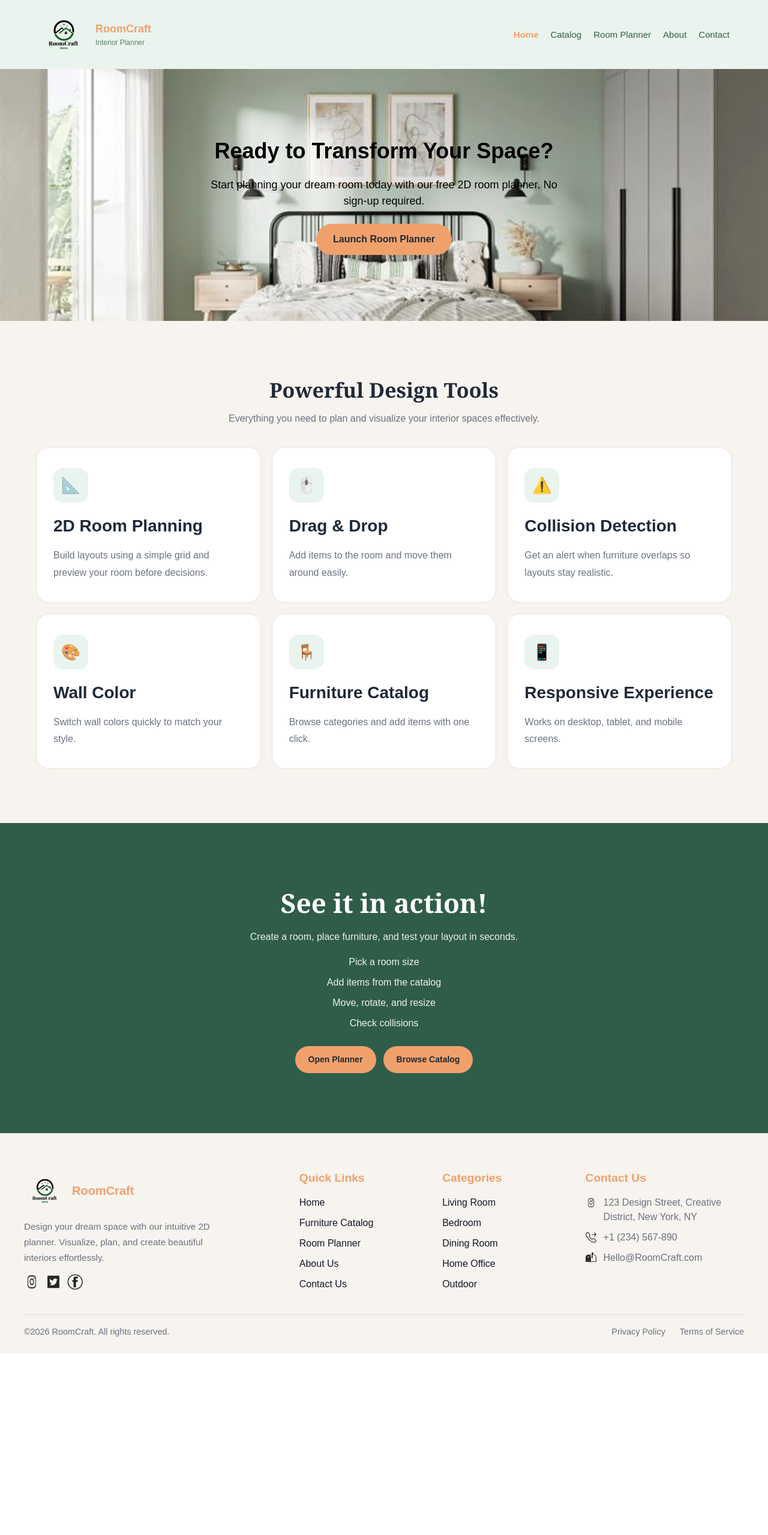
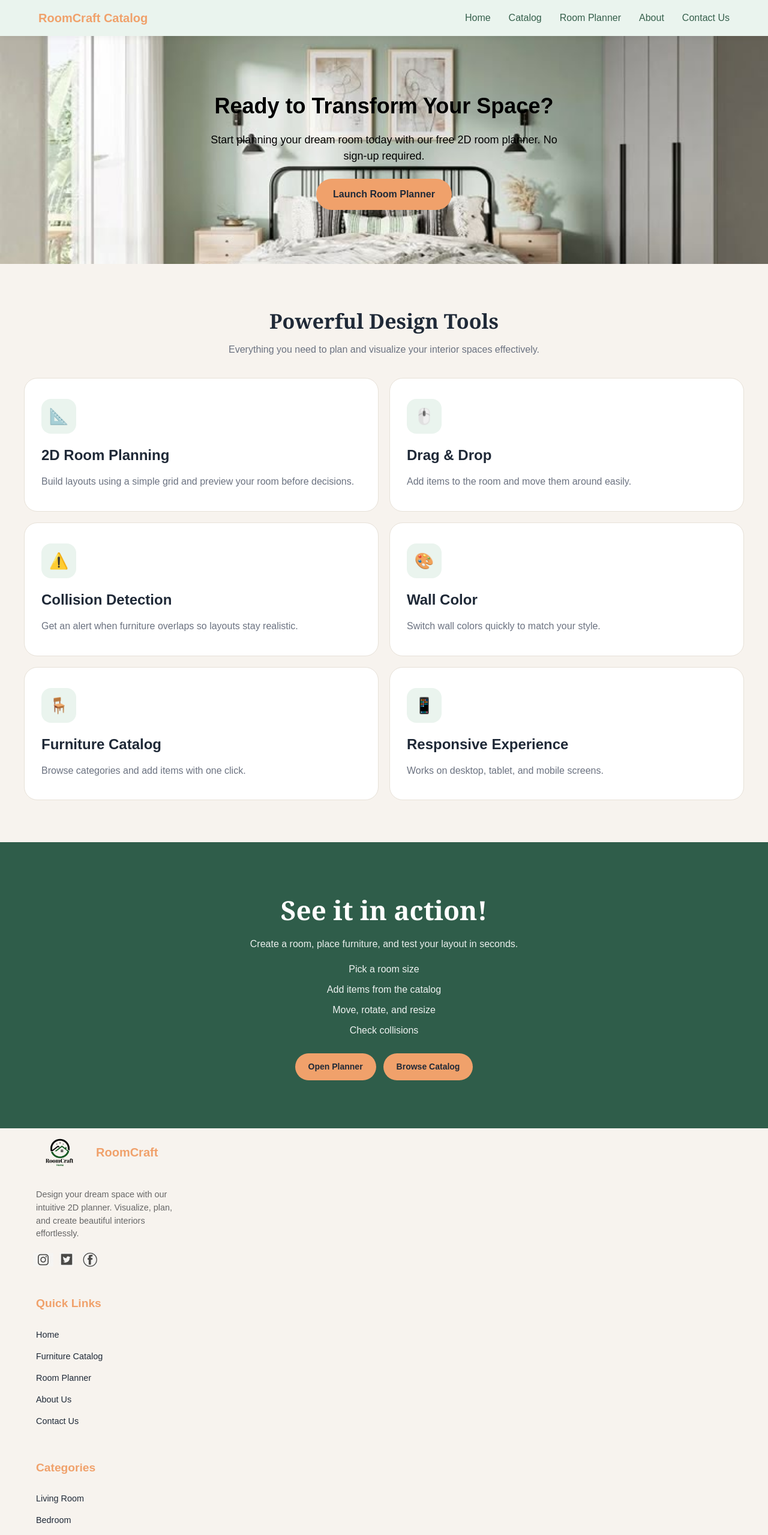
Before and after one commit to ShayMayo/Room-Planner-Final, a plain HTML site: page index.html in a window 1280 px wide. Shown: the top 2559 px of the page at 60% size. Before the commit the page ends 2256 px from the top, so only its background shows below. Drawn offline with Linux system fonts and the light colour scheme.

Commit message:
Arrange the header and textt on the home page

```diff
--- a/index.css
+++ b/index.css
@@ -5,25 +5,23 @@
   box-sizing: border-box;
 }
 
-/* BASE */
+/* PAGE BASE */
+html,
+body {
+  width: 100%;
+  height: 100%;
+}
+
 body {
   font-family: "Assistant", sans-serif;
+  background-color: #f7f3ee;
+  color: #1f2937;
   line-height: 1.5;
-  font-optical-sizing: auto;
-  color: #1f2937;
+  margin: 0;
+  padding: 0;
 }
 
-/* CONTAINERS */
-.cta-container,
-.tools-container,
-.preview-container,
-.footer-container {
-  max-width: 1200px;
-  margin: 0 auto;
-  padding: 20px;
-}
-
-/* BUTTON */
+/* SHARED */
 .button {
   display: inline-block;
   padding: 12px 24px;
@@ -34,189 +32,129 @@ body {
   cursor: pointer;
 }
 
-/* NAVBAR */
+/* NAVBAR  */
 .mainNavbar {
+  display: flex;
+  justify-content: space-between;
+  align-items: center;
+  padding: 15px 5%;
+  background-color: #eaf4ee;
+  box-shadow: 0 2px 10px rgba(0, 0, 0, 0.05);
   position: sticky;
   top: 0;
-  z-index: 9999;
-  background-color: #eaf4ee;
-  display: flex;
-  align-items: center;
-  justify-content: space-between;
-  min-height: 72px;
-  padding: 15px 5%;
+  z-index: 1000;
 }
 
-/* LOGO */
-.logo {
-  text-decoration: none;
+.navLinks {
   display: flex;
+  gap: 30px;
+  list-style: none;
   align-items: center;
-  gap: 10px;
-}
-
-.logo-image {
-  height: 85px;
-  width: auto;
-  display: block;
-}
-
-.logo-name {
-  color: #f0a16b;
-  font-size: 18px;
-  font-weight: 700;
-}
-
-.logo-tagline {
-  color: #5f7f71;
-  font-size: 12px;
-  display: block;
-}
-
-/* NAV LINKS */
-.navLinks {
-  list-style: none;
-  display: flex;
-  gap: 20px;
-  align-items: center;
+  margin: 0;
+  padding: 0;
 }
 
 .navLinks a {
   text-decoration: none;
   color: #355f4b;
-  font-size: 15px;
   font-weight: 500;
-  padding: 0;
-  border-radius: 0;
-  background: transparent;
-  transition: color 0.2s;
+  transition: color 0.3s;
 }
 
 .navLinks a:hover {
-  background: transparent;
   color: #f0a16b;
   font-weight: 700;
 }
 
 .navLinks a[aria-current="page"] {
-  background: transparent;
   color: #f0a16b;
   font-weight: 700;
 }
 
-/* HEADER BUTTON */
-.header-actions .button {
-  background-color: #f0a16b;
-  color: #1f2937;
-  border-radius: 999px;
-  padding: 10px 16px;
-  font-size: 14px;
-  font-weight: 700;
-  transition: background-color 0.2s;
+.hamburgerBtn {
+  display: none;
 }
 
-.header-actions .button:hover {
-  background-color: #e89358;
-}
-
-/* HAMBURGER */
-.hamburgerBtn {
-  display: none;
-  background: none;
-  border: none;
-  padding: 0;
-  cursor: pointer;
-}
-
-.hamburgerBtn .bar {
-  display: block;
-  width: 25px;
-  height: 3px;
-  background-color: #355f4b;
-  margin: 5px auto;
-  transition: all 0.3s ease-in-out;
-}
-
-/* HERO */
-.cta-section {
-  position: relative;
+/* HERO SECTION */
+.ctaSection {
   padding: 90px 20px;
   text-align: center;
-  color: #000000;
+  color: #000;
   background-image: url("/images/ROOM.jpg");
   background-size: cover;
   background-position: center;
   background-repeat: no-repeat;
 }
 
-.cta-title {
+.ctaTitle {
   font-size: 36px;
   margin-bottom: 16px;
 }
 
-.cta-description {
+.ctaDescription {
   max-width: 600px;
   margin: 0 auto 24px;
   font-size: 18px;
 }
 
-.cta-section .button {
+.ctaSection .button {
   background-color: #f0a16b;
   color: #1f2937;
   padding: 14px 28px;
   border-radius: 999px;
 }
 
-.cta-section .button:hover {
+.ctaSection .button:hover {
   background-color: #e89358;
 }
 
 /* TOOLS SECTION */
-.tools-section {
+.toolsSection {
   background-color: #f7f3ee;
   padding: 70px 20px;
 }
 
-.section-header {
+.sectionHeader {
   text-align: center;
   margin-bottom: 35px;
 }
 
-.section-title {
+.sectionTitle {
   font-family: "Georgia", "Times New Roman", serif;
   font-size: 34px;
   color: #1f2937;
   margin-bottom: 10px;
 }
 
-.section-subtitle {
+.sectionSubtitle {
   color: #6b7280;
   max-width: 650px;
   margin: 0 auto;
   font-size: 16px;
 }
 
-.tools-grid {
+.toolsGrid {
   display: grid;
-  grid-template-columns: repeat(3, 1fr);
+  grid-template-columns: 1fr 1fr;
   gap: 18px;
+  max-width: 1200px;
+  margin: 0 auto;
 }
 
-.tool-card {
+.toolCard {
   background-color: #ffffff;
   border: 1px solid #e7e1d8;
   border-radius: 22px;
   padding: 34px 28px;
-  box-shadow: none;
   transition: transform 0.2s, box-shadow 0.2s;
 }
 
-.tool-card:hover {
-  box-shadow: 0 14px 30px rgba(0,0,0,0.08);
+.toolCard:hover {
+  box-shadow: 0 14px 30px rgba(0, 0, 0, 0.08);
   transform: translateY(-3px);
 }
 
-.tool-icon {
+.toolIcon {
   width: 58px;
   height: 58px;
   border-radius: 16px;
@@ -229,52 +167,49 @@ body {
   line-height: 1;
 }
 
-.tool-title {
-  font-size: 28px;
-  margin-bottom: 14px;
+.toolTitle {
+  font-size: 24px;
+  margin-bottom: 12px;
   color: #1f2937;
 }
 
-.tool-text {
+.toolText {
   font-size: 16px;
   line-height: 1.8;
   color: #6b7280;
 }
 
 /* HOME PREVIEW SECTION */
-.home-preview-section {
+.homePreviewSection {
   background-color: #2f5d4a;
   padding: 80px 20px;
 }
 
-.home-preview-section .preview-container {
-  display: flex;
-  align-items: center;
-  justify-content: space-between;
-  gap: 32px;
+.previewContainer {
+  max-width: 1200px;
+  margin: 0 auto;
 }
 
-.home-preview-section .preview-text {
-  flex: 1;
+.previewText {
   text-align: center;
   max-width: 720px;
   margin: 0 auto;
 }
 
-.home-preview-section .section-title {
+.homePreviewSection .sectionTitle {
   color: #ffffff;
   font-size: 44px;
   margin-bottom: 12px;
 }
 
-.home-preview-section .section-subtitle {
+.homePreviewSection .sectionSubtitle {
   color: rgba(255, 255, 255, 0.9);
   font-size: 16px;
   max-width: 560px;
   margin: 0 auto 18px;
 }
 
-.home-preview-section .preview-list {
+.previewList {
   list-style: none;
   padding: 0;
   margin: 18px auto 0;
@@ -282,11 +217,11 @@ body {
   color: rgba(255, 255, 255, 0.92);
 }
 
-.home-preview-section .preview-list li {
+.previewList li {
   margin: 10px 0;
 }
 
-.home-preview-section .preview-actions {
+.previewActions {
   margin-top: 26px;
   display: flex;
   justify-content: center;
@@ -294,138 +229,125 @@ body {
   flex-wrap: wrap;
 }
 
-.home-preview-section .button {
+.homePreviewSection .button {
   background-color: #f0a16b;
   color: #1f2937;
   border-radius: 999px;
   padding: 12px 22px;
   font-size: 14px;
   font-weight: 700;
-  text-decoration: none;
   display: inline-flex;
   align-items: center;
   justify-content: center;
   transition: background-color 0.2s, transform 0.2s;
 }
 
-.home-preview-section .button:hover {
+.homePreviewSection .button:hover {
   background-color: #e89358;
   transform: translateY(-2px);
 }
 
-/* PREVIEW IMAGE */
-.preview-media img {
-  width: 100%;
-  height: auto;
-  display: block;
-  border-radius: 16px;
-  border: 1px solid #e7e1d8;
+/* FOOTER (same as catalog) */
+.footer {
+  background-color: #1f2937;
+  padding-top: 70px;
+  margin-top: 100px;
+  color: #555;
+  border-top: 1px solid #cfe3d8;
 }
 
-/* FOOTER (looks like the screenshot) */
-footer {
-  background-color: #f7f3ee;
-  border-top: 1px solid #e7e1d8;
-  padding: 60px 20px 24px;
-  margin-top: 0;
-  color: #1f2937;
+.footerContainer {
+  max-width: 1200px;
+  margin: 0 auto;
+  padding: 0 1.25rem;
+  display: grid;
+  gap: 40px;
+  grid-template-columns: 1fr;
 }
 
-/* 4 columns on desktop */
-.footerContainer {
-  align-items: start;
-  max-width: 1200px;
-  margin: 0 auto;
-  display: grid;
-  grid-template-columns: 2fr 1fr 1fr 1.2fr;
-  gap: 18px;
-  padding: 0;
+footer h3 {
+  color: #f0a16b;
+  font-size: 1.2rem;
+  margin-bottom: 25px;
+  font-weight: 600;
 }
 
-/* titles */
-footer h3 {
-  margin-top: 0;
-  color: #f0a16b;
-  font-size: 1.2rem;
-  margin-bottom: 14px;
-  font-weight: 700;
-}
-
-/* brand block */
 .footerBrandDescription {
-  font-size: 0.95rem;
-  color: #6b7280;
-  max-width: 320px;
-  line-height: 1.7;
-  margin-top: 10px;
+  font-size: 0.9rem;
+  color: #666;
+  margin-bottom: 20px;
+  max-width: 250px;
 }
 
 .footerLogo {
   display: flex;
   align-items: center;
+  margin-bottom: 20px;
   gap: 10px;
-  margin-bottom: 12px;
 }
 
 .footerLogo img {
-  width: 70px;
+  width: 80px;
   height: auto;
   object-fit: contain;
+  margin-right: 10px;
   mix-blend-mode: multiply;
 }
 
 .logoText {
-  font-weight: 700;
+  font-weight: bold;
   font-size: 1.25rem;
   color: #f0a16b;
 }
 
-/* social */
 .socialMediaIcons {
   display: flex;
-  gap: 10px;
-  margin-top: 14px;
+  gap: 15px;
+}
+
+.socialMediaIcons a {
+  text-decoration: none;
 }
 
 .socialMediaIcons img {
-  width: 26px;
-  height: 26px;
-  display: block;
-  opacity: 0.85;
+  width: 24px;
+  height: 24px;
+  object-fit: contain;
+  opacity: 0.7;
 }
 
-/* lists */
-.footerLinks,
-.footerContactOptions {
+.socialMediaIcons a:first-child img {
+  transform: scale(1.4);
+}
+
+.footerLinks {
   list-style: none;
   padding: 0;
   margin: 0;
 }
 
-.footerLinks li,
-.footerContactOptions li {
-  margin-bottom: 10px;
+.footerLinks li {
+  margin-bottom: 12px;
 }
 
-/* links */
-.footerLinks a,
-.footerContactOptions a {
-  color: #111827;
+.footerLinks a {
   text-decoration: none;
+  color: #1f2937;
+  font-size: 0.9rem;
 }
 
-.footerLinks a:hover,
-.footerContactOptions a:hover {
-  text-decoration: underline;
-  color: #2f5d4a;
+.footerContactOptions {
+  list-style: none;
+  padding: 0;
 }
 
-/* contact rows with icons */
 .footerContactOptions li {
   display: flex;
   align-items: flex-start;
   gap: 12px;
-  color: #6b7280;
+  margin-bottom: 15px;
+  font-size: 0.9rem;
+  color: #666;
 }
 
 .contactUsIcons {
@@ -435,43 +357,67 @@ footer h3 {
   margin-top: 3px;
 }
 
-/* bottom bar */
 .footerBottom {
+  margin-top: 60px;
+  border-top: 1px solid #dce5e0;
+  padding: 30px 20px;
+  display: flex;
+  flex-direction: column;
+  align-items: center;
+  gap: 15px;
   max-width: 1200px;
-  margin: 28px auto 0;
-  padding-top: 18px;
-  border-top: 1px solid #e7e1d8;
-  display: flex;
-  align-items: center;
-  justify-content: space-between;
-  gap: 12px;
-  font-size: 0.9rem;
-  color: #6b7280;
-}
-
-.footerBottom p {
-  margin: 0;
+  margin-left: auto;
+  margin-right: auto;
+  font-size: 0.8rem;
+  color: #888;
 }
 
 .footerLegalyLinks a {
-  color: #6b7280;
   text-decoration: none;
+  color: #888;
   margin-left: 20px;
 }
 
-.footerLegalyLinks a:hover {
-  text-decoration: underline;
-  color: #2f5d4a;
-}
+/* RESPONSIVE (only medium + phone) */
+@media (max-width: 768px) {
+  .navLinks.nav-active {
+    display: flex;
+  }
 
-/* responsive footer */
-@media (max-width: 900px) {
-  .footerContainer {
-    grid-template-columns: 1fr 1fr;
+  .hamburgerBtn {
+    display: block;
+    background: none;
+    border: none;
+    padding: 0;
   }
-}
 
-@media (max-width: 480px) {
+  .bar {
+    display: block;
+    width: 25px;
+    height: 3px;
+    background-color: #355f4b;
+    margin: 5px auto;
+    transition: all 0.3s ease-in-out;
+  }
+
+  .navLinks {
+    display: none;
+    flex-direction: column;
+    width: 100%;
+    position: absolute;
+    top: 60px;
+    left: 0;
+    background-color: #eaf4ee;
+    padding: 20px;
+    box-shadow: 0 5px 10px rgba(0, 0, 0, 0.1);
+    text-align: center;
+    z-index: 100;
+  }
+
+  .toolsGrid {
+    grid-template-columns: 1fr;
+  }
+
   .footerContainer {
     grid-template-columns: 1fr;
   }
@@ -487,83 +433,16 @@ footer h3 {
   }
 }
 
-/* RESPONSIVE */
-@media (max-width: 1024px) {
-  .tools-grid {
-    grid-template-columns: repeat(2, 1fr);
-  }
-
-  .home-preview-section .preview-container {
-    flex-direction: column;
-  }
-}
-
-@media (max-width: 768px) {
-  /* hamburger visible like catalog */
-  .mainNavbar {
-    position: relative;
-    flex-wrap: wrap;
-    gap: 10px;
-  }
-
-  .hamburgerBtn {
-    display: block;
-  }
-
-  .navLinks {
-    display: none;
-    flex-direction: column;
-    width: 100%;
-    position: absolute;
-    top: 72px;
-    left: 0;
-    background-color: #eaf4ee;
-    padding: 20px 0;
-    box-shadow: 0 5px 10px rgba(0,0,0,0.1);
-    text-align: center;
-    gap: 22px;
-    z-index: 100;
-  }
-
-  .navLinks.nav-active {
-    display: flex;
-  }
-
-  .navLinks a {
-    width: 100%;
-    text-align: center;
-    font-size: 18px;
-  }
-
-  .tools-grid {
-    grid-template-columns: 1fr;
-  }
-
-  @media (min-width: 768px) {
-    .footerBottom {
-      flex-direction: row;
-      justify-content: space-between;
-    }
-  }
-}
-
-@media (min-width: 768px) {
-  .footerBottom {
-    flex-direction: row;
-    justify-content: space-between;
-  }
-}
-
 @media (max-width: 480px) {
-  .cta-title {
+  .ctaTitle {
     font-size: 28px;
   }
 
-  .cta-description {
+  .ctaDescription {
     font-size: 16px;
   }
 
-  .home-preview-section .section-title {
+  .homePreviewSection .sectionTitle {
     font-size: 34px;
   }
 }
--- a/index.html
+++ b/index.html
@@ -10,34 +10,28 @@
 
 </head>
 
-<body>
 
 
+<body>
     <header class="mainNavbar">
 
         <div class="navLogo">
-    <a href="index.html" class="logo" aria-label="RoomCraft Home">
-      <img src="/images/LOGO.png" alt="RoomCraft" class="logo-image">
-      <span class="logo-text">
-        <span class="logo-name">RoomCraft</span>
-        <span class="logo-tagline">Interior Planner</span>
-      </span>
-    </a>
+            <span class="logoText">RoomCraft Catalog</span>
         </div>
 
-  <button class="hamburgerBtn" id="hamburgerBtn" aria-label="Toggle menu">
+        <button class="hamburgerBtn" id="hamburgerBtn">
             <span class="bar"></span>
             <span class="bar"></span>
             <span class="bar"></span>
         </button>
 
-  <nav aria-label="Main navigation">
+        <nav>
             <ul class="navLinks">
-      <li><a href="index.html" aria-current="page">Home</a></li>
+                <li><a href="index.html">Home</a></li>
                 <li><a href="catalog.html">Catalog</a></li>
                 <li><a href="planner.html">Room Planner</a></li>
                 <li><a href="about.html">About</a></li>
-      <li><a href="contactUs.html">Contact</a></li>
+                <li><a href="contactUs.html">Contact Us</a></li>
             </ul>
         </nav>
 
@@ -45,113 +39,92 @@
 
 
 
+
  <main id="main">
-    <section class="cta-section" aria-label="Room planner call to action">
-      <div class="cta-container">
+  <section class="ctaSection" aria-label="Room planner call to action">
+    <div class="ctaContainer container">
+      <h1 class="ctaTitle">Ready to Transform Your Space?</h1>
 
-        <h1 class="cta-title">
-          Ready to Transform Your Space?
-        </h1>
-
-        <p class="cta-description">
+      <p class="ctaDescription">
         Start planning your dream room today with our free 2D room planner.
         No sign-up required.
       </p>
 
-        <a href="planner.html" class="button">
-          Launch Room Planner
-        </a>
-
+      <a href="planner.html" class="button">Launch Room Planner</a>
     </div>
   </section>
 
-    <section class="tools-section" aria-label="Design tools">
-      <div class="tools-container">
-        <header class="section-header">
-          <h2 class="section-title">Powerful Design Tools</h2>
-          <p class="section-subtitle">
+  <section class="toolsSection" aria-label="Design tools">
+    <div class="toolsContainer container">
+      <header class="sectionHeader">
+        <h2 class="sectionTitle">Powerful Design Tools</h2>
+        <p class="sectionSubtitle">
           Everything you need to plan and visualize your interior spaces effectively.
         </p>
       </header>
 
-        <div class="tools-grid">
-  <article class="tool-card">
-  <div class="tool-icon" aria-hidden="true">📐</div>
-  <h3 class="tool-title">2D Room Planning</h3>
-  <p class="tool-text">
-    Build layouts using a simple grid and preview your room before decisions.
-  </p>
+      <div class="toolsGrid">
+        <article class="toolCard">
+          <div class="toolIcon" aria-hidden="true">📐</div>
+          <h3 class="toolTitle">2D Room Planning</h3>
+          <p class="toolText">Build layouts using a simple grid and preview your room before decisions.</p>
         </article>
 
-<article class="tool-card">
-  <div class="tool-icon" aria-hidden="true">🖱️</div>
-  <h3 class="tool-title">Drag &amp; Drop</h3>
-  <p class="tool-text">
-    Add items to the room and move them around easily.
-  </p>
+        <article class="toolCard">
+          <div class="toolIcon" aria-hidden="true">🖱️</div>
+          <h3 class="toolTitle">Drag &amp; Drop</h3>
+          <p class="toolText">Add items to the room and move them around easily.</p>
         </article>
 
-<article class="tool-card">
-  <div class="tool-icon" aria-hidden="true">⚠️</div>
-  <h3 class="tool-title">Collision Detection</h3>
-  <p class="tool-text">
-    Get an alert when furniture overlaps so layouts stay realistic.
-  </p>
+        <article class="toolCard">
+          <div class="toolIcon" aria-hidden="true">⚠️</div>
+          <h3 class="toolTitle">Collision Detection</h3>
+          <p class="toolText">Get an alert when furniture overlaps so layouts stay realistic.</p>
         </article>
 
-<article class="tool-card">
-  <div class="tool-icon" aria-hidden="true">🎨</div>
-  <h3 class="tool-title">Wall Color</h3>
-  <p class="tool-text">
-    Switch wall colors quickly to match your style.
-  </p>
+        <article class="toolCard">
+          <div class="toolIcon" aria-hidden="true">🎨</div>
+          <h3 class="toolTitle">Wall Color</h3>
+          <p class="toolText">Switch wall colors quickly to match your style.</p>
         </article>
 
-<article class="tool-card">
-  <div class="tool-icon" aria-hidden="true">🪑</div>
-  <h3 class="tool-title">Furniture Catalog</h3>
-  <p class="tool-text">
-    Browse categories and add items with one click.
-  </p>
+        <article class="toolCard">
+          <div class="toolIcon" aria-hidden="true">🪑</div>
+          <h3 class="toolTitle">Furniture Catalog</h3>
+          <p class="toolText">Browse categories and add items with one click.</p>
         </article>
 
-<article class="tool-card">
-  <div class="tool-icon" aria-hidden="true">📱</div>
-  <h3 class="tool-title">Responsive Experience</h3>
-  <p class="tool-text">
-    Works on desktop, tablet, and mobile screens.
-  </p>
+        <article class="toolCard">
+          <div class="toolIcon" aria-hidden="true">📱</div>
+          <h3 class="toolTitle">Responsive Experience</h3>
+          <p class="toolText">Works on desktop, tablet, and mobile screens.</p>
         </article>
-
       </div>
     </div>
   </section>
 
-   <section class="home-preview-section" aria-label="Preview">
-  <div class="preview-container">
-    <div class="preview-text">
-      <h2 class="section-title">See it in action!</h2>
-      <p class="section-subtitle">
+  <section class="homePreviewSection" aria-label="Preview">
+    <div class="previewContainer container">
+      <div class="previewText">
+        <h2 class="sectionTitle">See it in action!</h2>
+        <p class="sectionSubtitle">
           Create a room, place furniture, and test your layout in seconds.
         </p>
 
-      <ul class="preview-list">
+        <ul class="previewList">
           <li>Pick a room size</li>
           <li>Add items from the catalog</li>
           <li>Move, rotate, and resize</li>
           <li>Check collisions</li>
         </ul>
 
-      <div class="preview-actions">
+        <div class="previewActions">
           <a class="button" href="planner.html">Open Planner</a>
           <a class="button" href="catalog.html">Browse Catalog</a>
         </div>
       </div>
-
     </div>
   </section>
-
-
 </main>
 
    <footer>
@@ -159,7 +132,7 @@
 
             <div class="footerBrand">
                 <div class="footerLogo">
-                    <img src="/images/LOGO.png" alt="website logo" class="logoIcon">
+                    <img src="./images/LOGO.png" alt="website logo" class="logoIcon">
                     <span class="logoText">RoomCraft</span>
                 </div>
                 <p class="footerBrandDescription">
@@ -167,9 +140,9 @@
                     interiors effortlessly.
                 </p>
                 <div class="socialMediaIcons">
-                    <a href="www.instagram.com"><img src="/images/instegarmIcon.png" alt="room designer instegram"></a>
-                    <a href="www.twitter.com"><img src="/images/twitter.png" alt="room designer twitter"></a>
-                    <a href="www.facebook.com"><img src="/images/facebook.png" alt="room designer facebook"></a>
+                    <a href="www.instagram.com"><img src="./images/instegarmIcon.png" alt="room designer instegram"></a>
+                    <a href="www.twitter.com"><img src="./images/twitter.png" alt="room designer twitter"></a>
+                    <a href="www.facebook.com"><img src="./images/facebook.png" alt="room designer facebook"></a>
 
                 </div>
             </div>
@@ -181,7 +154,7 @@
                     <li><a href="catalog.html">Furniture Catalog</a></li>
                     <li><a href="planner.html">Room Planner</a></li>
                     <li><a href="about.html">About Us</a></li>
-                    <li><a href=".......">Contact Us</a></li>
+                    <li><a href="contactUs.html">Contact Us</a></li>
                 </ul>
             </div>
 
@@ -200,16 +173,16 @@
                 <h3>Contact Us</h3>
                 <ul class="footerContactOptions">
                     <li>
-                        <img src="/images/instegarmIcon.png" alt="location icon" class="contactUsIcons">
+                        <img src="./images/instegarmIcon.png" alt="location icon" class="contactUsIcons">
                         <!-- span is inline unlike p -->
                         <span>123 Design Street, Creative District, New York, NY</span>
                     </li>
                     <li>
-                        <img src="/images/telephone-forward-Clear.svg" alt="phone number icon" class="contactUsIcons">
+                        <img src="./images/telephone-forward-Clear.svg" alt="phone number icon" class="contactUsIcons">
                         <span>+1 (234) 567-890</span>
                     </li>
                     <li>
-                        <img src="/images/mailboxBlack-flag.svg" alt="email icon" class="contactUsIcons">
+                        <img src="./images/mailboxBlack-flag.svg" alt="email icon" class="contactUsIcons">
                         <span>Hello@RoomCraft.com</span>
                     </li>
                 </ul>
@@ -228,4 +201,5 @@
 <script src="index.js"></script>
 
 </body>
+
 </html>
```
Lines whose indentation alone changed are shown as unchanged.
